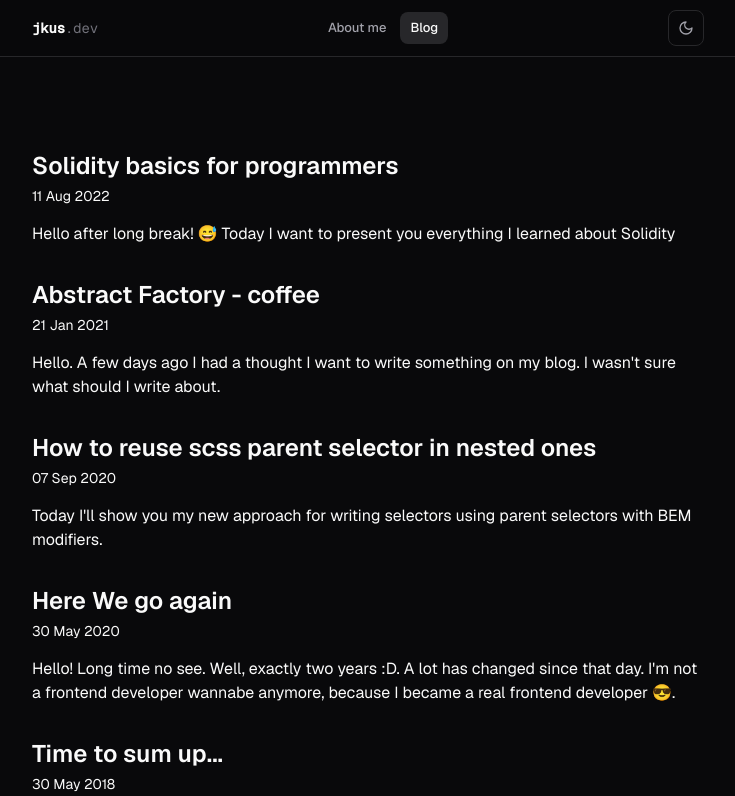
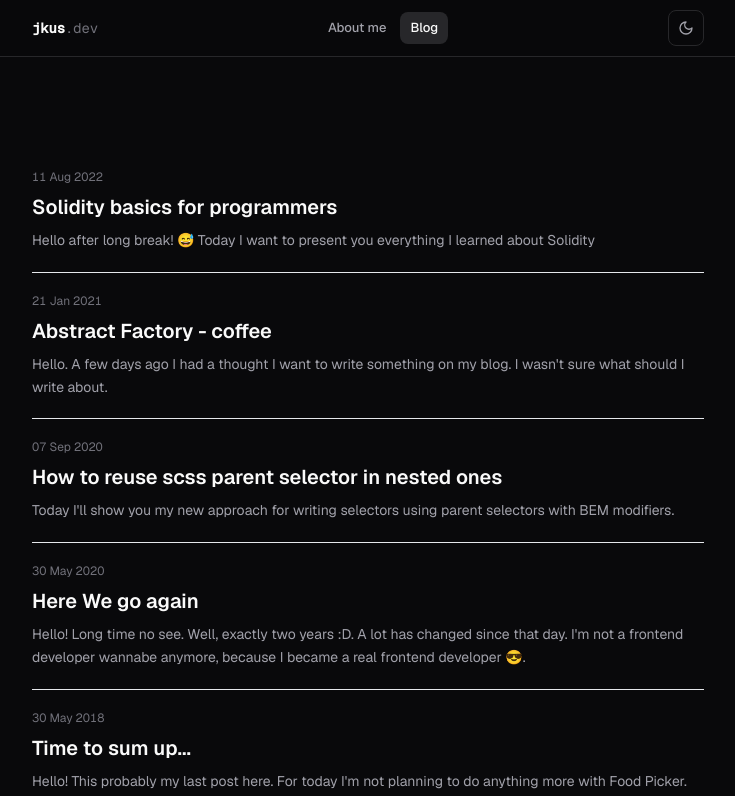
Before and after one commit to JakubKus/jkus.dev, a Next.js app: page /blog in a window 1280 px wide. Shown: the top 796 px of the page, without its empty margins (272-1007 px from the left). Built offline with nearby package versions, Linux system fonts and the light colour scheme; a small style sheet from the web is missing.

Commit message:
adjust blog and post content colors and styles to match about page in light and dark mode

```diff
--- a/components/blog/markdown-styles.module.css
+++ b/components/blog/markdown-styles.module.css
@@ -33,5 +33,5 @@
 }
 
 .markdown :not(pre) > code {
-  @apply rounded p-1 bg-accent-4;
+  @apply rounded p-1 bg-accent-4 text-accent-1;
 }
--- a/components/blog/post-preview.tsx
+++ b/components/blog/post-preview.tsx
@@ -6,20 +6,24 @@ type Props = {
   date: string;
   excerpt: string;
   slug: string;
+  isLast: boolean;
 };
 
-const PostPreview = ({ title, date, excerpt, slug }: Props) => {
+const PostPreview = ({ title, date, excerpt, slug, isLast }: Props) => {
+  const postBorder = !isLast && { borderBottomWidth: '1px' };
+
   return (
-    <div>
-      <h3 className="text-2xl mb-1 leading-snug font-extrabold text-left">
+    <div
+      className="py-5 border-gray-200 dark:border-gray-800 flex flex-col gap-1.5 cursor-pointer group"
+      style={{ ...postBorder }}
+    >
+      <DateFormatter dateString={date} />
+      <h2 className="text-xl/8 font-semibold">
         <Link as={`/blog/${slug}`} href="/blog/[slug]">
           {title}
         </Link>
-      </h3>
-      <div className="text-sm mb-4">
-        <DateFormatter dateString={date} />
-      </div>
-      <p className="text-base leading-normal">{excerpt}</p>
+      </h2>
+      <p className="text-sm text-accent-2 leading-relaxed">{excerpt}</p>
     </div>
   );
 };
--- a/components/blog/posts.tsx
+++ b/components/blog/posts.tsx
@@ -8,9 +8,16 @@ type Props = {
 const Posts = ({ posts }: Props) => {
   return (
     <section>
-      <div className="grid gap-y-8">
-        {posts.map(post => (
-          <PostPreview key={post.slug} title={post.title} date={post.date} slug={post.slug} excerpt={post.excerpt} />
+      <div className="grid">
+        {posts.map((post, idx) => (
+          <PostPreview
+            key={post.slug}
+            title={post.title}
+            date={post.date}
+            slug={post.slug}
+            excerpt={post.excerpt}
+            isLast={idx === posts.length - 1}
+          />
         ))}
       </div>
     </section>
--- a/components/date-formatter.tsx
+++ b/components/date-formatter.tsx
@@ -1,4 +1,4 @@
-import { parseISO, format } from 'date-fns';
+import { format, parseISO } from 'date-fns';
 
 type Props = {
   dateString: string;
@@ -6,7 +6,11 @@ type Props = {
 
 const DateFormatter = ({ dateString }: Props) => {
   const date = parseISO(dateString);
-  return <time dateTime={dateString}>{format(date, 'dd MMM yyyy')}</time>;
+  return (
+    <time className="text-xs text-accent-3 tabular-nums" dateTime={dateString}>
+      {format(date, 'dd MMM yyyy')}
+    </time>
+  );
 };
 
 export default DateFormatter;
--- a/components/navigation/navbar.tsx
+++ b/components/navigation/navbar.tsx
@@ -297,9 +297,9 @@ const Navbar = () => {
                   viewBox="0 0 24 24"
                   fill="none"
                   stroke="currentColor"
-                  stroke-width="2"
-                  stroke-linecap="round"
-                  stroke-linejoin="round"
+                  strokeWidth="2"
+                  strokeLinecap="round"
+                  strokeLinejoin="round"
                 >
                   <circle cx="12" cy="12" r="4" />
                   <path d="M12 2v2M12 20v2M4.93 4.93l1.41 1.41M17.66 17.66l1.41 1.41M2 12h2M20 12h2M6.34 17.66l-1.41 1.41M19.07 4.93l-1.41 1.41" />
@@ -310,9 +310,9 @@ const Navbar = () => {
                   viewBox="0 0 24 24"
                   fill="none"
                   stroke="currentColor"
-                  stroke-width="2"
-                  stroke-linecap="round"
-                  stroke-linejoin="round"
+                  strokeWidth="2"
+                  strokeLinecap="round"
+                  strokeLinejoin="round"
                 >
                   <path d="M12 3a6 6 0 0 0 9 9 9 9 0 1 1-9-9z" />
                 </svg>
@@ -323,9 +323,9 @@ const Navbar = () => {
                   viewBox="0 0 24 24"
                   fill="none"
                   stroke="currentColor"
-                  stroke-width="2"
-                  stroke-linecap="round"
-                  stroke-linejoin="round"
+                  strokeWidth="2"
+                  strokeLinecap="round"
+                  strokeLinejoin="round"
                 >
                   <line x1="3" y1="6" x2="21" y2="6" />
                   <line x1="3" y1="12" x2="21" y2="12" />
--- a/pages/_document.tsx
+++ b/pages/_document.tsx
@@ -2,7 +2,7 @@ import { Html, Head, Main, NextScript } from 'next/document';
 
 export default function Document() {
   return (
-    <Html lang="en" className="text-accent-1 h-full" data-theme="dark">
+    <Html lang="en" className="text-accent-2 h-full" data-theme="dark">
       <Head>
         <style>
           {`
--- a/styles/index.css
+++ b/styles/index.css
@@ -1,4 +1,4 @@
-@import url('https://fonts.googleapis.com/css2?family=Montserrat:ital,wght@0,400;0,700;0,900;1,400&display=swap');
+@import url('https://fonts.googleapis.com/css2?family=Geist+Mono:wght@400;500&family=Geist:wght@300;400;500;600&display=swap');
 
 @tailwind base;
 @tailwind components;
@@ -10,18 +10,35 @@
     --navbar-height: 3.75rem;
     --desktop-navbar-height: 4.25rem;
     --content-width: 42rem;
+
+    --accent-1: 255 255 255;
+    --accent-2: 161 161 170;
+    --accent-3: 113 113 122;
+    --accent-4: 39 40 34;
+  }
+
+  :root[data-theme="light"] {
+    --accent-1: 9 9 11;
+    --accent-2: 82 82 91; /* --text-muted */
+    --accent-3: 113 113 122; /* --text-subtle */
+    --accent-4: 220 220 215;
   }
 
   a {
-    @apply text-accent-2 hover:no-underline text-left;
+    @apply text-accent-1 hover:no-underline text-left;
   }
 
   @font-face {
-    font-family: Montserrat;
+    font-family: Geist;
+  }
+
+  body {
+    font-family: 'Geist', sans-serif;
+    color: var(--accent-1)
   }
 
   h1 {
-    @apply text-3xl font-black leading-loose;
+    @apply text-3xl text-accent-1 font-black leading-loose;
   }
 
   h2 {
--- a/tailwind.config.js
+++ b/tailwind.config.js
@@ -11,15 +11,15 @@ module.exports = {
         navbar: '0 0 5px rgb(0 0 0)',
       },
       colors: {
-        'accent-1': 'rgb(255 255 255 / 90%)',
-        'accent-1-light': 'rgb(255 255 255 / 30%)',
-        'accent-2': 'rgb(50 205 50)',
-        'accent-2-light': 'rgb(50 205 50 / 10%)',
-        'accent-3': 'rgb(51 51 51)',
-        'accent-4': 'rgb(39 40 34)',
+        'accent-1': 'rgb(var(--accent-1) / 90%)',
+        'accent-1-light': 'rgb(var(--accent-1) / 30%)',
+        'accent-2': 'rgb(var(--accent-2))',
+        'accent-2-light': 'rgb(var(--accent-2) / 10%)',
+        'accent-3': 'rgb(var(--accent-3))',
+        'accent-4': 'rgb(var(--accent-4))',
       },
       fontFamily: {
-        sans: ['Montserrat', ...defaultTheme.fontFamily.sans],
+        sans: ['Geist', ...defaultTheme.fontFamily.sans],
       },
       fontSize: {
         '1.5xl': '1.375rem',
```
